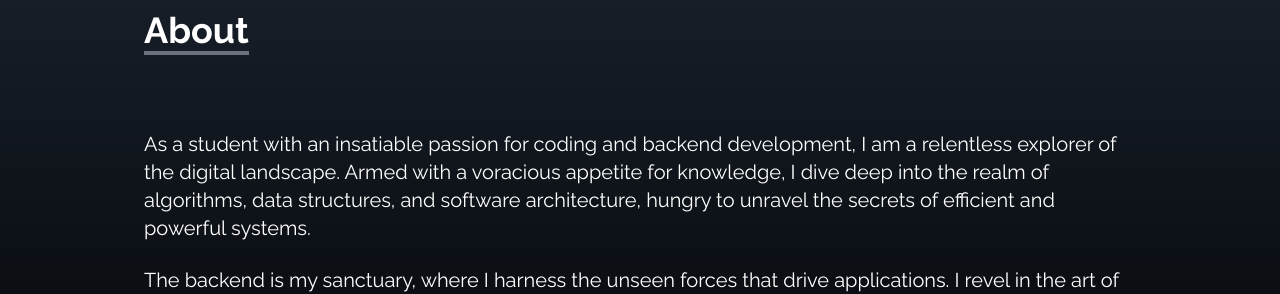
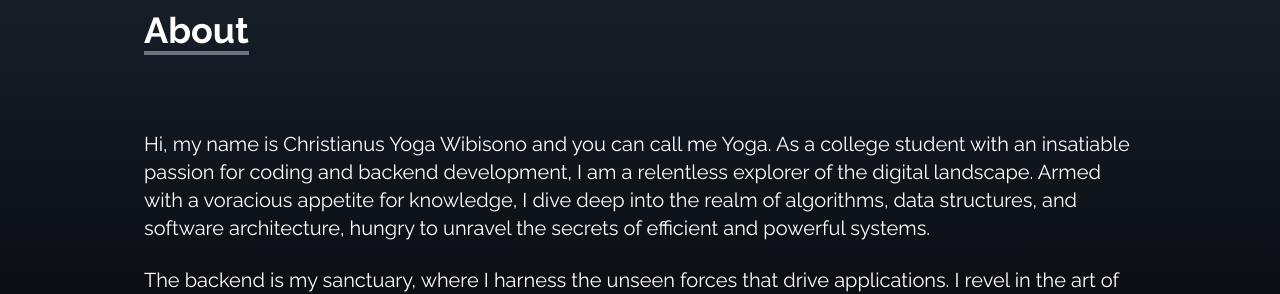
Before and after one commit to ChristYoga123/christyoga.site, a React (Vite) app: page / in a window 1280 px wide. Shown: the part 1020-1314 px from the top of the page. Built offline with nearby package versions, Linux system fonts and the light colour scheme.

Commit message:
fix about

```diff
--- a/src/components/About.jsx
+++ b/src/components/About.jsx
@@ -9,8 +9,8 @@ function About() {
 				</div>
 
 				<p className="text-xl mt-12">
-					As a student with an insatiable passion for coding and backend development, I am a relentless explorer of the digital landscape. Armed with a voracious appetite for knowledge, I dive deep into the realm of algorithms, data
-					structures, and software architecture, hungry to unravel the secrets of efficient and powerful systems.
+					Hi, my name is Christianus Yoga Wibisono and you can call me Yoga. As a college student with an insatiable passion for coding and backend development, I am a relentless explorer of the digital landscape. Armed with a voracious
+					appetite for knowledge, I dive deep into the realm of algorithms, data structures, and software architecture, hungry to unravel the secrets of efficient and powerful systems.
 				</p>
 
 				<br />
```
